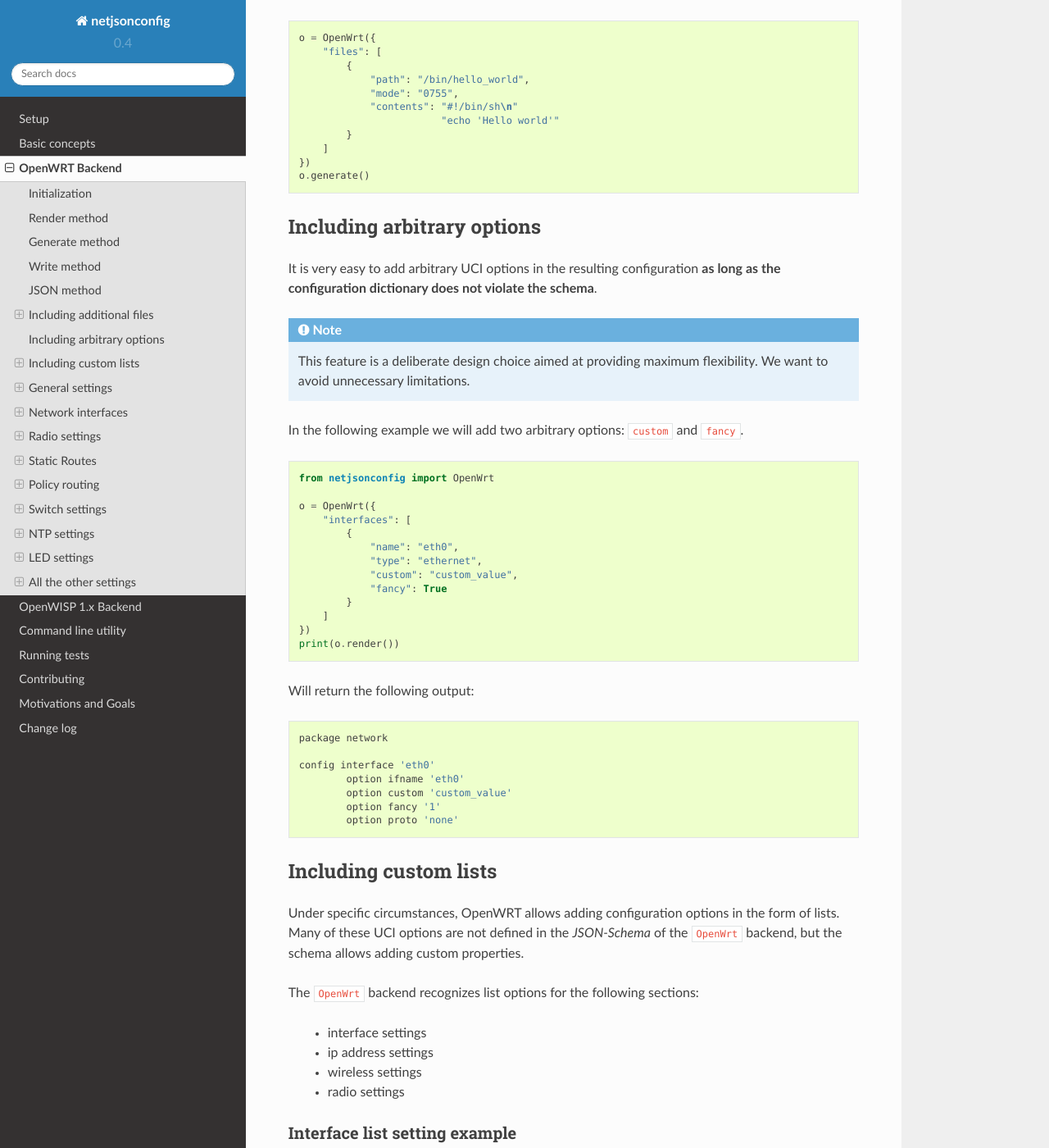
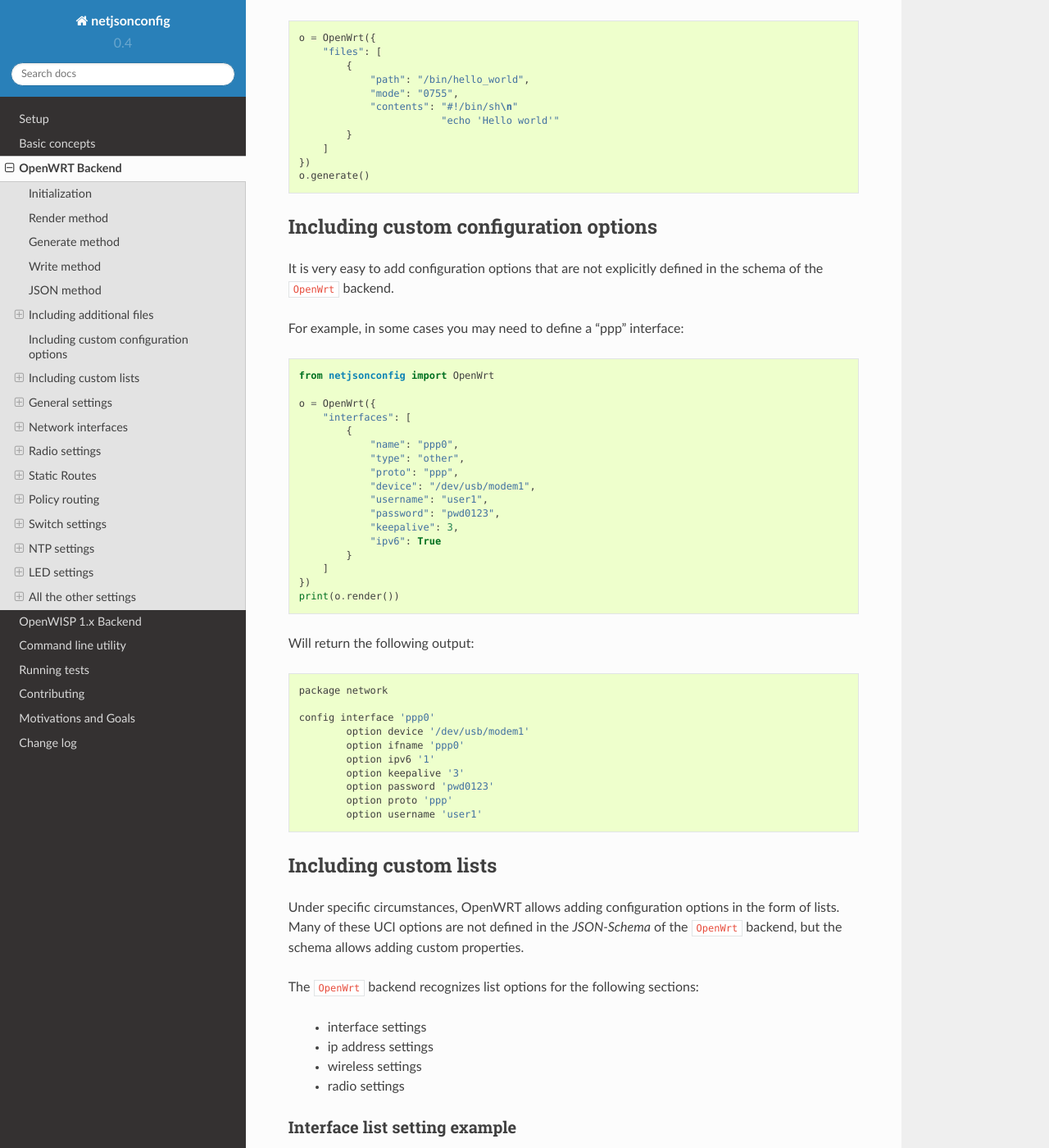
Before and after one commit to openwisp/netjsonconfig, a Sphinx documentation site: the page built from docs/source/backends/openwrt.rst, in a window 1280 px wide and 1400 px high, scrolled down 5052 px. Shown: the whole window at 82% size. Built offline with Sphinx 7.4.7 and the Read the Docs theme 2.0.0, drawn with Linux system fonts in a browser that asks for light colours; some of the changed text lies outside the part shown.

Commit message:
[docs] Improved OpenWrt custom configuration options section

```diff
--- a/docs/source/backends/openwrt.rst
+++ b/docs/source/backends/openwrt.rst
@@ -255,17 +255,13 @@ The following example will create an executable shell script:
     })
     o.generate()
 
-Including arbitrary options
----------------------------
-
-It is very easy to add arbitrary UCI options in the resulting configuration **as long as
-the configuration dictionary does not violate the schema**.
-
-.. note::
-   This feature is a deliberate design choice aimed at providing maximum flexibility.
-   We want to avoid unnecessary limitations.
-
-In the following example we will add two arbitrary options: ``custom`` and ``fancy``.
+Including custom configuration options
+--------------------------------------
+
+It is very easy to add configuration options that are not explicitly
+defined in the schema of the ``OpenWrt`` backend.
+
+For example, in some cases you may need to define a "ppp" interface:
 
 .. code-block:: python
 
@@ -274,10 +270,14 @@ In the following example we will add two arbitrary options: ``custom`` and ``fan
     o = OpenWrt({
         "interfaces": [
             {
-                "name": "eth0",
-                "type": "ethernet",
-                "custom": "custom_value",
-                "fancy": True
+                "name": "ppp0",
+                "type": "other",
+                "proto": "ppp",
+                "device": "/dev/usb/modem1",
+                "username": "user1",
+                "password": "pwd0123",
+                "keepalive": 3,
+                "ipv6": True
             }
         ]
     })
@@ -287,11 +287,14 @@ Will return the following output::
 
     package network
 
-    config interface 'eth0'
-            option ifname 'eth0'
-            option custom 'custom_value'
-            option fancy '1'
-            option proto 'none'
+    config interface 'ppp0'
+            option device '/dev/usb/modem1'
+            option ifname 'ppp0'
+            option ipv6 '1'
+            option keepalive '3'
+            option password 'pwd0123'
+            option proto 'ppp'
+            option username 'user1'
 
 Including custom lists
 ----------------------
@@ -374,9 +377,6 @@ Radio list setting example
 
 The following example shows how to set a list of advanced capabilities supported
 by the radio using ``ht_capab``:
-.. note::
-   The hypotetical ``custom`` and ``fancy`` options would not be recognized by OpenWRT
-   and they would be therefore ignored by the UCI parser.
 
 .. code-block:: python
 
@@ -450,8 +450,6 @@ UCI output::
             option mode 'ap'
             option network 'wlan0'
             option ssid 'open'
-   We are using them here just to demonstrate how to add complex configuration options that
-   are not defined in the NetJSON spec or in the schema of the ``OpenWrt`` backend.
 
 General settings
 ----------------
```
